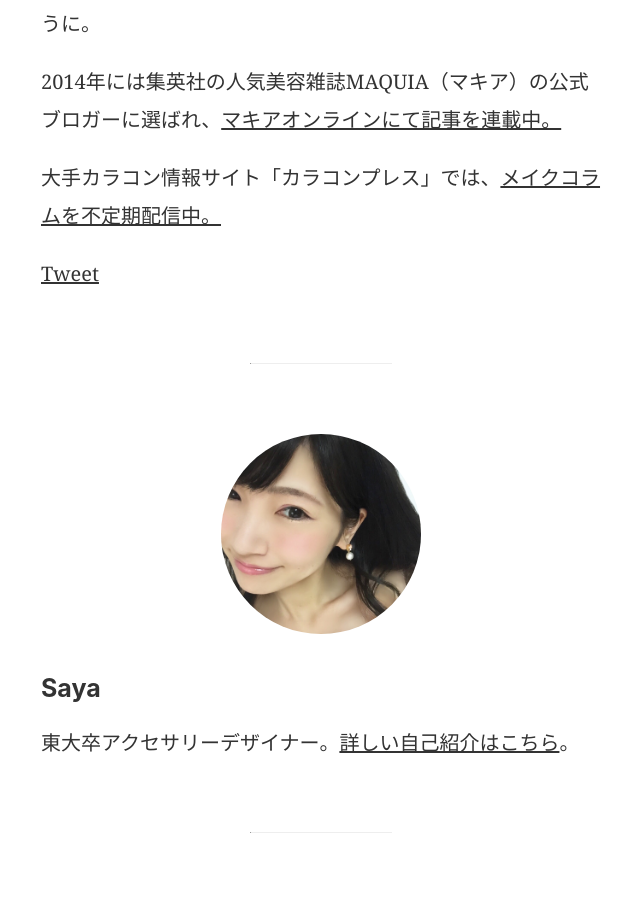
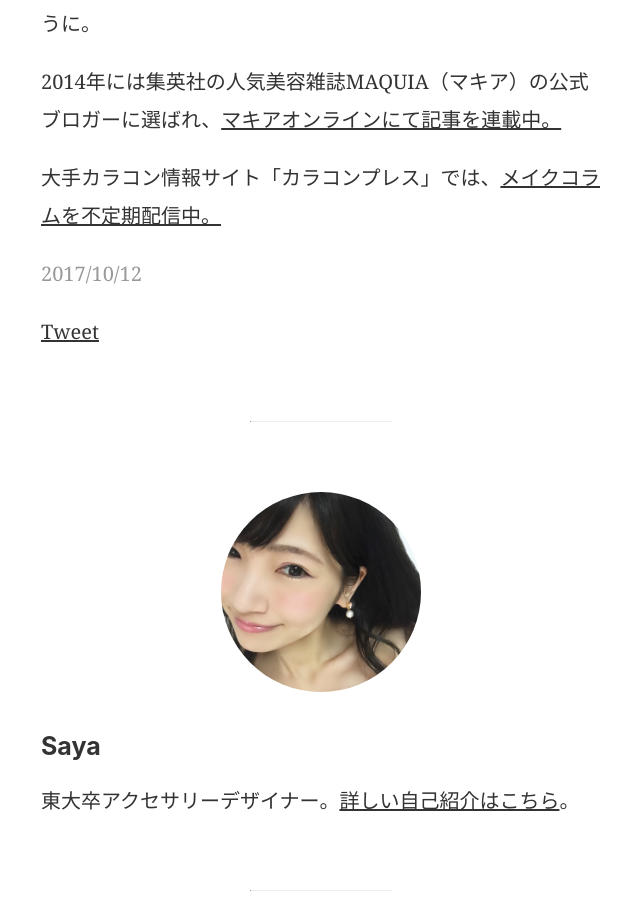
Before and after one commit to sayazamurai/blog, a Jekyll site: the page built from _posts/2017-10-12-about-me.md, in a window 1280 px wide and 900 px high, scrolled down 3008 px. Shown: the whole window, without its empty margins (319-959 px from the left). Built offline with Jekyll 4.4.1, drawn with Linux system fonts in a browser that asks for light colours; comment, search, counter and statistics services are not loaded.

Commit message:
Update default.html

```diff
--- a/_layouts/default.html
+++ b/_layouts/default.html
@@ -1,4 +1,4 @@
-{% if page.url == "/" %}
+{% if page.url == "/" or page.url == "/404.html" %}
 {% assign is_home = true %}
 {% else %}
 {% assign is_home = false %}
@@ -50,11 +50,13 @@
       {% else %}
         <section class="pv2">
           <h1 class="mt0 mb1">{{page.title}}</h1>
-          <p class="silver mt0 mb3 pb1">
-            <time datetime="{{ page.date | date_to_xmlschema}}">
-              {{page.date | date: site.date_format }}
-            </time>
-          </p>
+          {% if page.date %}
+            <p class="silver mt0 mb3 pb1">
+              <time datetime="{{ page.date | date_to_xmlschema }}">
+                {{page.date | date: site.date_format }}
+              </time>
+            </p>
+          {% endif %}
           <p>
             <a class="twitter-share-button"
             href="https://twitter.com/intent/tweet"
@@ -63,6 +65,13 @@
             Tweet</a>
           </p>
           {{content}}
+          {% if page.date %}
+            <p class="silver">
+              <time datetime="{{ page.date | date_to_xmlschema }}">
+                {{page.date | date: site.date_format }}
+              </time>
+            </p>
+          {% endif %}
           <p>
             <a class="twitter-share-button"
             href="https://twitter.com/intent/tweet"
```
